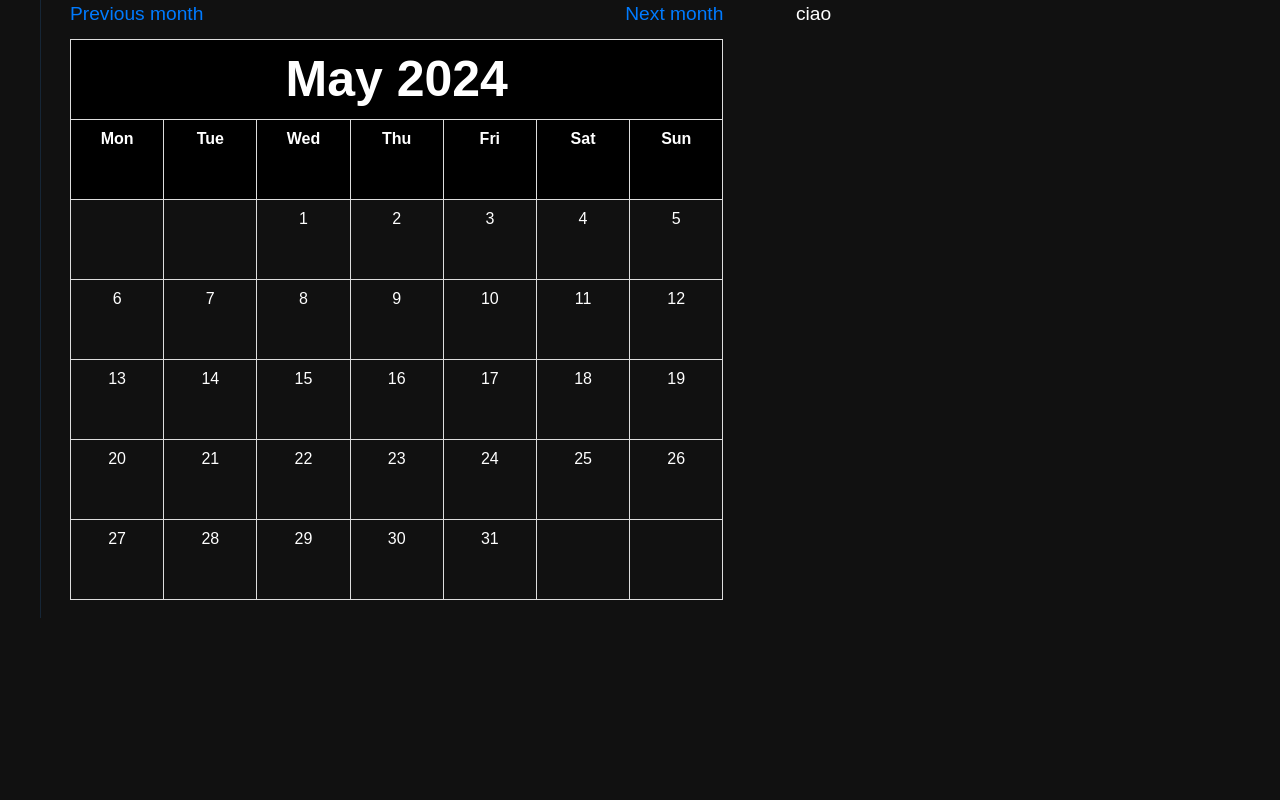
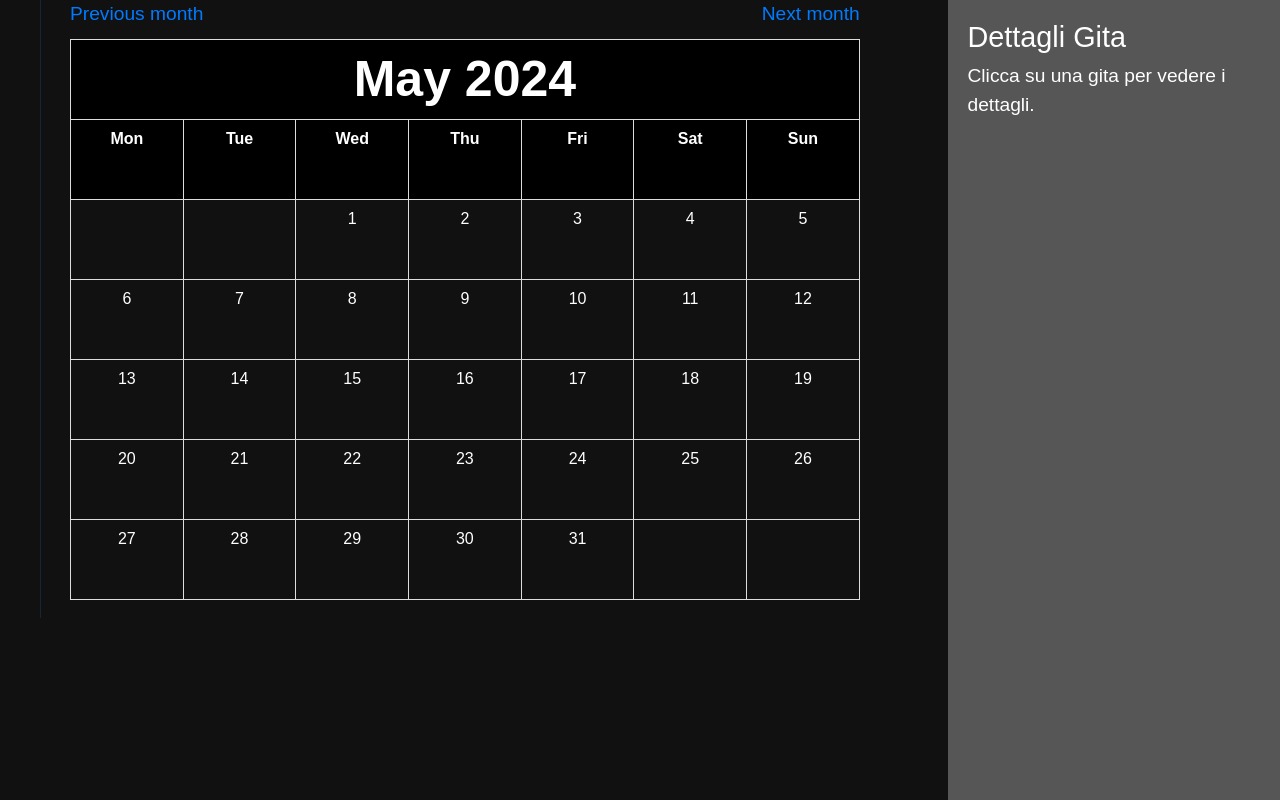
Before and after one commit to Uscite-Didattiche-2023-2024/Uscite-didattiche, a Django app: page /calendario/ in a window 1280 px wide. Shown: the part 182-982 px from the top of the page. Run offline with Django 3.2, Linux system fonts and the light colour scheme; a user stored in the database is signed in; data comes from the database, SQL or seed files in the repository; data that the repository does not hold is empty; some libraries are stand-ins or nearby versions.

Commit message:
Fixed 'calendario' backend connections

```diff
--- a/django_project/gite/static/css/calendario.css
+++ b/django_project/gite/static/css/calendario.css
@@ -1,4 +1,3 @@
-/*ALL CALENDAR NEEDED*/
 #content-main {
     display: flex;
     flex-direction: row;
--- a/django_project/gite/templates/gite/calendario.html
+++ b/django_project/gite/templates/gite/calendario.html
@@ -1,24 +1,43 @@
-<!-- ALL CALENDAR NEEDED -->
 {% extends "gite/index.html" %}
 {% block content %}
-<div id="content-main">
-    <div id="calendarDiv">
+<!DOCTYPE html>
+
+<div id="content-main" style="display: flex; justify-content: space-between;">
+    <div id="calendarDiv" style="flex: 3;">
         <ul class="object-tools">
-            <li>
-                <a href="{{ previous_month }}">
-                    Previous month
-                </a>
-            </li>
-            <li>
-                <a href="{{ next_month }}">
-                    Next month
-                </a>
-            </li>
+            <li><a href="{{ previous_month }}">Previous month</a></li>
+            <li><a href="{{ next_month }}">Next month</a></li>
         </ul>
         {{ calendar|safe }}
     </div>
-    <div id="eventDiv">
-        ciao
+    <div id="eventDiv" style="flex: 1; padding: 20px; background-color: #565656;">
+        <!-- Qui verranno visualizzati i dettagli delle gite -->
+        <h4>Dettagli Gita</h4>
+        <div id="eventDetails">Clicca su una gita per vedere i dettagli.</div>
     </div>
 </div>
+
+<script>
+    function loadEventDetails(gitaId) {
+        console.log("Function called with ID: ", gitaId); // Log l'ID per vedere se è corretto
+        fetch(`/gita/details/${gitaId}`)
+        .then(response => {
+            if (!response.ok) {
+                throw new Error('Network response was not ok');
+            }
+            return response.json();
+        })
+        .then(data => {
+            console.log("Data received: ", data); // Log i dati ricevuti
+            const details = `<strong>Titolo:</strong> ${data.titolo}<br>
+                             <strong>Data:</strong> ${data.data_ritrovo}<br>
+                             <strong>Descrizione:</strong> ${data.descrizione}`;
+            document.getElementById('eventDetails').innerHTML = details;
+        })
+        .catch(error => {
+            console.error('Error loading the gita details:', error);
+            document.getElementById('eventDetails').innerHTML = 'Failed to load details';
+        });
+    }
+</script>
 {% endblock %}
--- a/django_project/gite/urls.py
+++ b/django_project/gite/urls.py
@@ -38,6 +38,7 @@ urlpatterns = [
     path('gita/new/', GitaCreateView.as_view(), name='gita-create'),
     path('gite/', GiteListView.as_view(), name='gite'),
     path('gite/<int:pk>/', GiteDetailView.as_view(), name='gite-detail'),
+    path('gita/details/<int:gita_id>/', views.gita_details, name='gita-details'),
     path('gita/<int:pk>/update/', GitaUpdateView.as_view(), name='gita-update'),
     path('gita/<int:pk>/delete/', GitaDeleteView.as_view(), name='gita-delete'),
 
--- a/django_project/gite/views.py
+++ b/django_project/gite/views.py
@@ -6,6 +6,7 @@ from django.core.exceptions import PermissionDenied
 from django.http import HttpResponseRedirect
 from django.contrib.auth.models import User
 from django.utils import timezone
+from django.http import JsonResponse
 from datetime import datetime, timedelta
 from django.forms.models import model_to_dict
 from django.db.models import Q
@@ -273,7 +274,6 @@ class ProfiloDetailView(LoginRequiredMixin, DetailView):
         context['user'] = self.object
         return context
 
-#CALENDAR NEEDED
 # CALENDAR
 class CustomHTMLCalendar(HTMLCalendar):
     def __init__(self, gite_per_giorno):
@@ -282,12 +282,11 @@ class CustomHTMLCalendar(HTMLCalendar):
 
     def formatday(self, day, weekday, year, month):
         if day == 0:
-            return '<td class="noday">&nbsp;</td>'  # giorno fuori dal mese
+            return '<td class="noday">&nbsp;</td>'
         else:
             gite = self.gite_per_giorno.get(day, [])
-            gite_list = ''.join(f'<div>{gita.Proposta_Gita.Titolo}</div>' for gita in gite)
-            day_link = f"/calendario?year={year}&month={month}&day={day}"
-            return f'<td class="{self.cssclasses[weekday]}"><a href="{day_link}">{day}</a>{gite_list}</td>'
+            gite_list = ''.join(f'<div><a href="javascript:void(0);" onclick="loadEventDetails({gita.id})">{gita.Proposta_Gita.Titolo}</a></div>' for gita in gite)
+            return f'<td class="{self.cssclasses[weekday]}">{day}{gite_list}</td>'
 
     def formatmonth(self, year, month, withyear=True):
         v = []
@@ -308,6 +307,16 @@ class CustomHTMLCalendar(HTMLCalendar):
     def formatweek(self, theweek, year, month):
         s = ''.join(self.formatday(d, wd, year, month) for (d, wd) in theweek)
         return f'<tr>{s}</tr>'
+
+
+def gita_details(request, gita_id):
+    gita = get_object_or_404(Gita, id=gita_id)
+    data = {
+        'titolo': gita.Proposta_Gita.Titolo,
+        'data_ritrovo': gita.Data_ritrovo.strftime('%Y-%m-%d %H:%M'),
+        'descrizione': gita.Proposta_Gita.Descrizione
+    }
+    return JsonResponse(data)
 
 class CalendarioView(LoginRequiredMixin, ListView):
     model = Gita
@@ -350,4 +359,3 @@ class CalendarioView(LoginRequiredMixin, ListView):
         context['next_month'] = next_month_link
 
         return context
-#END CALENDAR NEEDED
```
